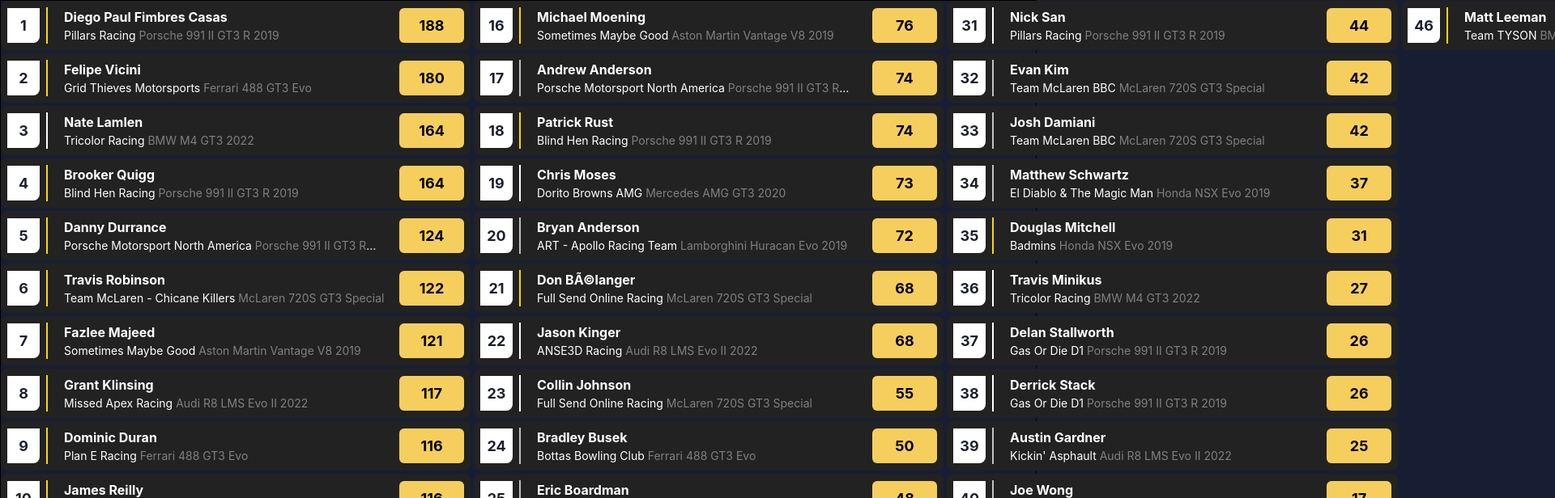
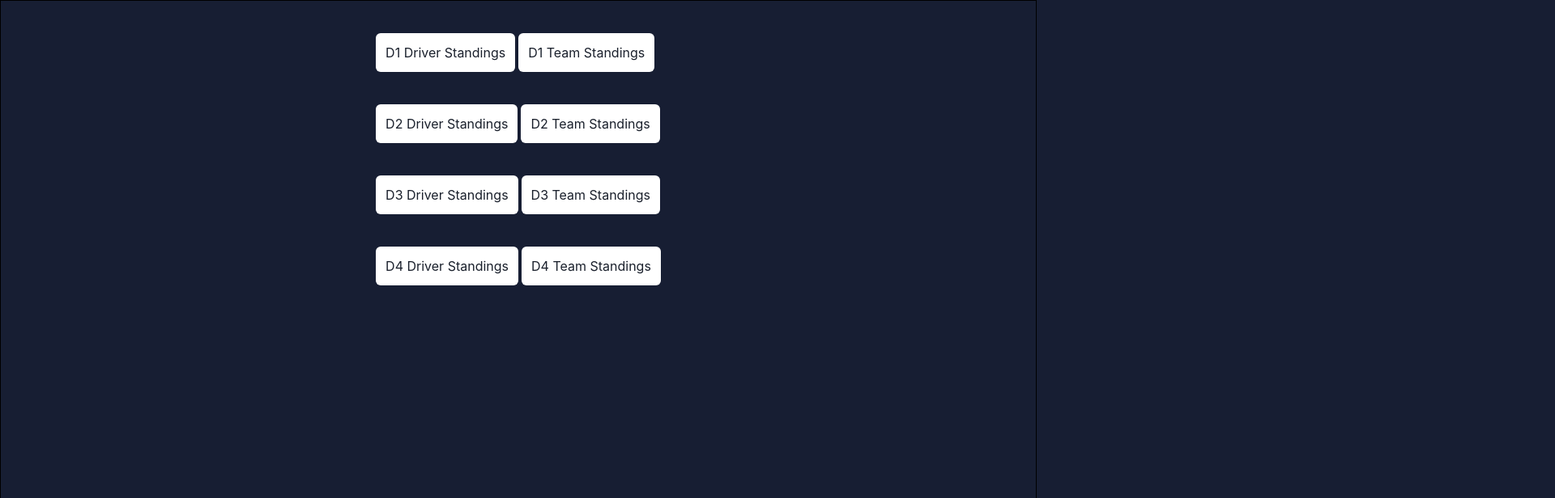
Before and after one commit to jarques/sra-standing, a Next.js app: page / in a window 1280 px wide. Shown: the top 616 px of the page at 81% size, 1920 px wide, since content can reach past the window. Built offline with nearby package versions, Linux system fonts and the light colour scheme.

Commit message:
link from index

```diff
--- a/pages/index.js
+++ b/pages/index.js
@@ -1,89 +1,34 @@
 // pages/index.js
 import Head from 'next/head'
-import { SlideFade, Box, Text, HStack, Stack, SimpleGrid, Grid, GridItem, Flex } from '@chakra-ui/react'
-
-const carList = {0: "Porsche 991 GT3",
-           1: "Mercedes AMG GT3",
-           2: "Ferrari 488 GT3",
-           3: "Audi R8 GT3 2015",
-           4: "Lamborghini Huracan GT3",
-           5: "McLaren 650s GT3",
-           6: "Nissan GT-R Nismo GT3 2018",
-           7: "BMW M6 GT3",
-           8: "Bentley Continental GT3 2018",
-           9: "Porsche 991 II GT3 Cup",
-           10: "Nissan GT-R Nismo GT3 2015",
-           11: "Bentley Continental GT3 2015",
-           12: "Aston Martin Vantage V12 GT3",
-           13: "Lamborghini Gallardo R-EX",
-           14: "Emil Frey Jaguar G3",
-           15: "Lexus RC F GT3",
-           16: "Lamborghini Huracan Evo 2019",
-           17: "Honda NSX GT3",
-           18: "Lamborghini Huracan SuperTrofeo",
-           19: "Audi R8 LMS Evo 2019",
-           20: "Aston Martin Vantage V8 2019",
-           21: "Honda NSX Evo 2019",
-           22: "McLaren 720S GT3 Special",
-           23: "Porsche 991 II GT3 R 2019",
-           24: "Ferrari 488 GT3 Evo",
-           25: "Mercedes AMG GT3 2020",
-           30: "BMW M4 GT3 2022",
-           31: "Audi R8 LMS Evo II 2022",
-           50: "Alpine A110 GT4",
-           51: "Aston Martin Vantage GT4",
-           52: "Audi R8 LMS GT4",
-           53: "BMW M4 GT4",
-           54: "NaN",
-           55: "Chevrolet Camaro GT4",
-           56: "Ginetta G55 GT4",
-           57: "KTM X-Bow GT4",
-           58: "Maserati MC GT4",
-           59: "McLaren 570S GT4",
-           60: "Mercedes AMG GT4",
-           61: "Porsche 718 Cayman GT4"
-           }
+import { Link, Box, Text, HStack, Stack, Center } from '@chakra-ui/react'
 
 export default function Home(props) {
   const driver_standings = props['Driver Standings']
   return (
     <Box height='1080px' border='1px solid #000'>
       <Head>
-        <title>KindaCode.com</title>
+        <title>SRA - Standings</title>
       </Head>
-      <Flex direction={'column'} wrap='wrap' height='1000px' width='1660px'>
-      {driver_standings &&
-        driver_standings.map((driver, i) => (
-
-          <HStack key={i} bgColor='#222222' p={'2'} rounded='lg' maxW='580px' mb='1' mr='1'>
-            <Box
-              bgColor="#FFF"
-              width="40px"
-              pt='2'
-              pb='2'
-              textAlign={'center'}
-              roundedBottomRight='lg'
-            >
-              <Text fontSize={'lg'} fontWeight='bold'>{i+1}</Text>
-            </Box>
-            <Box flex='1' color='#fff' borderLeft='2px solid' borderColor={driver.class} pl='5'>
-              <Text fontWeight={'bold'}>{driver.driver}</Text>
-              <Text noOfLines={1} fontSize={'sm'}>{driver.team} <Text fontSize={'sm'} as='span' color='grey'>{driver.car}</Text></Text>
-            </Box>
-            <Box bgColor="#F6CE5E"
-              width="80px"
-              pt='2'
-              pb='2'
-              textAlign={'center'}
-              rounded='md'
-              color='#000'>
-                <Text fontSize={'lg'} fontWeight='bold'>{driver.points}</Text>
-            </Box>
-          </HStack>
-
-        ))
-      }
-      </Flex>
+      <Center>
+      <Stack spacing='10' mt='10'>
+        <HStack spacing='1'>
+        <Link rounded='md' p='3' bgColor={'#FFF'} href='/d1'>D1 Driver Standings</Link>
+        <Link rounded='md' p='3' bgColor={'#FFF'} href='/d1/team'>D1 Team Standings</Link>
+        </HStack>
+        <HStack spacing='1'>
+        <Link rounded='md' p='3' bgColor={'#FFF'} href='/d2'>D2 Driver Standings</Link>
+        <Link rounded='md' p='3' bgColor={'#FFF'} href='/d2/team'>D2 Team Standings</Link>
+        </HStack>
+        <HStack spacing='1'>
+        <Link rounded='md' p='3' bgColor={'#FFF'} href='/d3'>D3 Driver Standings</Link>
+        <Link rounded='md' p='3' bgColor={'#FFF'} href='/d3/team'>D3 Team Standings</Link>
+        </HStack>
+        <HStack spacing='1'>
+        <Link rounded='md' p='3' bgColor={'#FFF'} href='/d4'>D4 Driver Standings</Link>
+        <Link rounded='md' p='3' bgColor={'#FFF'} href='/d4/team'>D4 Team Standings</Link>
+        </HStack>
+      </Stack>
+      </Center>
     </Box>
   )
 }
```
